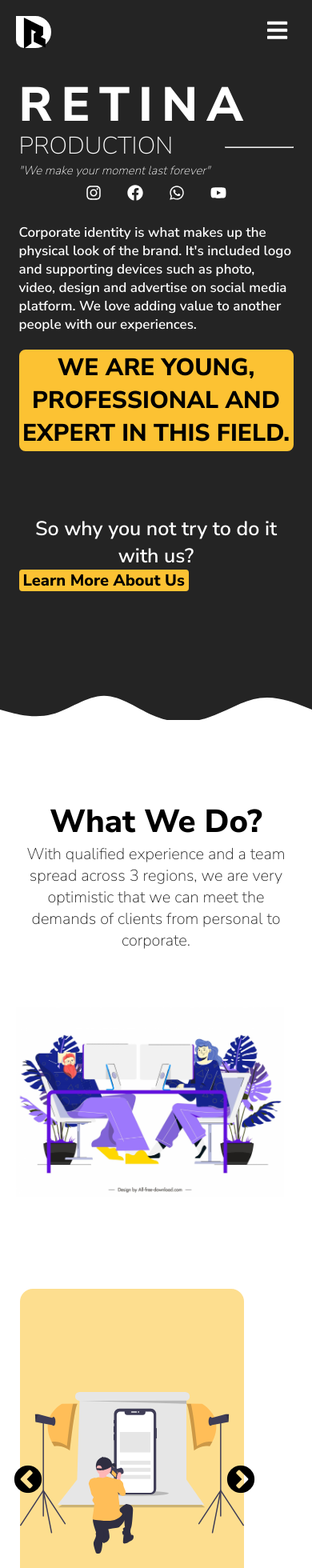
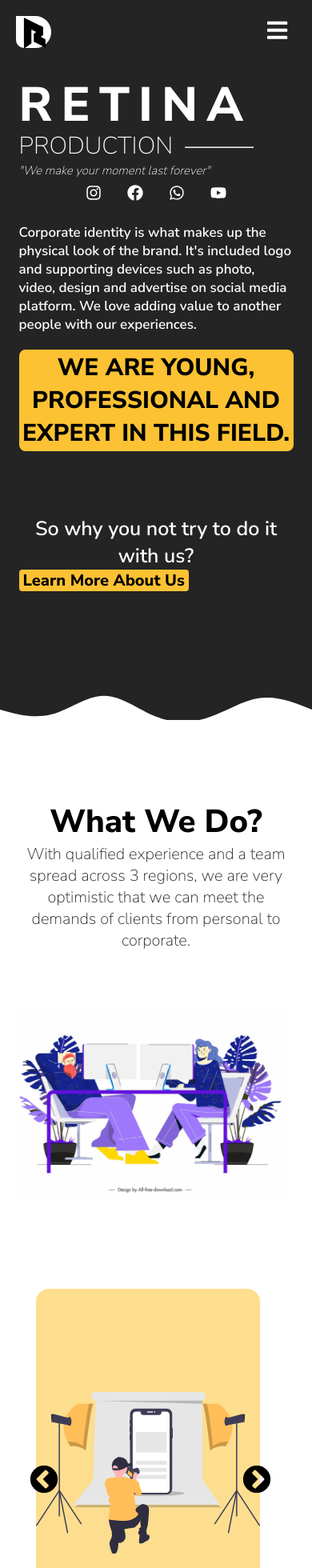
Before and after one commit to ezaatama/redesign-retina, a React (Create React App) app: page / in a window 390 px wide. Shown: the top 1960 px of the page at 80% size. Built offline with nearby package versions, Linux system fonts and the light colour scheme.

Commit message:
fixed responsive

```diff
--- a/src/components/Content.css
+++ b/src/components/Content.css
@@ -69,7 +69,7 @@ img{
         height: auto;
     }
     .content-slider-wrapper{
-        margin-left: -20px;
+        margin-left: 0px;
     }
     .title-content{
         font-size: 40px;
--- a/src/components/HeaderSection.css
+++ b/src/components/HeaderSection.css
@@ -120,7 +120,7 @@ hr{
     }
     hr{
         margin-top: -20px;
-        margin-right: 0;
+        margin-right: 50px;
     }
     .description-heading{
         font-size: 15px;
--- a/src/components/MenuAbout/AboutSection.css
+++ b/src/components/MenuAbout/AboutSection.css
@@ -151,4 +151,7 @@
     margin-left: 0;
     text-align: center;
   }
+  .container-about{
+    width: 280px;
+  }
 }
```
